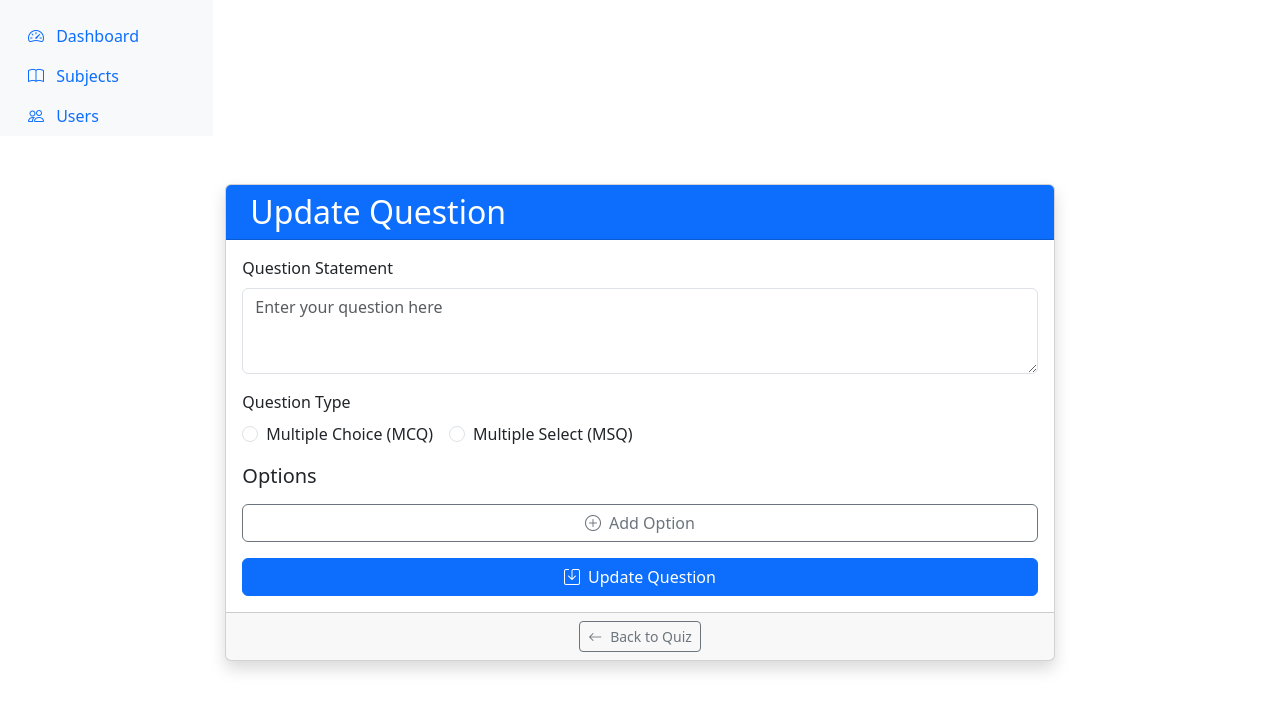
After one commit to 23f3003322/quiz-master-v1, a Flask app: template templates/admin/question/edit_question.html in a window 1280 px wide. The commit adds this page. Shown: the top 711 px of the page. Run offline with Flask 3, Linux system fonts and the light colour scheme; the template is opened without the code that fills it, so the values that code supplies are empty.

Commit message:
quiz crud operations added

```diff
--- a/application/models.py
+++ b/application/models.py
@@ -36,7 +36,7 @@ class Quiz(db.Model):
 
 class Question(db.Model):
     id = db.Column(db.Integer, primary_key=True)
-    question_text = db.Column(db.Text, nullable=False)
+    question_statement = db.Column(db.Text, nullable=False)
     question_type = db.Column(db.String(10))  # 'msq' or 'mcq'
     quiz_id = db.Column(db.Integer, db.ForeignKey('quiz.id'), nullable=False)
     options = db.relationship('Option', backref='question', lazy=True,cascade="all, delete")
--- a/templates/admin/chapter/view_chapter.html
+++ b/templates/admin/chapter/view_chapter.html
@@ -23,7 +23,7 @@
                             <div class="card-header">
                                 <h4 class="mb-0 flex ">
                                     <i class="bi bi-list-nested me-2"></i>Quizes
-
+                                    <a href="{{ url_for('create_quiz', chapter_id=chapter.id) }}" class="btn btn-outline-primary"> create New Quiz</a>
                                 </h4>
                             </div>
                             <div class="card-body p-0">
@@ -33,7 +33,7 @@
                                             {% for quiz in quizes %}
                                                 <li class="list-group-item d-flex justify-content-between align-items-center">
                                                     <div>
-                                                        <strong><a href="{{ url_for('get_chapter', chapter_id=chapter.id) }}">{{ quiz.title }}</a></strong>
+                                                        <strong><a href="{{ url_for('get_quiz', quiz_id=quiz.id) }}">{{ quiz.title }}</a></strong>
                                                         <span class="badge bg-secondary ms-2">
                                                             Quiz ID: {{ quiz.id }}
                                                         </span>
--- /dev/null
+++ b/templates/admin/question/edit_question.html
@@ -0,0 +1,252 @@
+{% extends "admin/base.html" %}
+{% block content %}
+
+<div class="container mt-5">
+    <div class="row justify-content-center">
+        <div class="col-md-10 col-lg-8">
+            <div class="card shadow">
+                <div class="card-header bg-primary text-white">
+                    <h2 class="mb-0">
+                        <i class="bi bi-journal-edit me-2"></i>Update Question
+                    </h2>
+                </div>
+                <div class="card-body">
+                    <!-- Flash Messages -->
+                    {% with messages = get_flashed_messages(with_categories=True) %}
+                        {% if messages %}
+                            {% for category, message in messages %}
+                                <div class="alert alert-{{ category }} alert-dismissible fade show" role="alert">
+                                    {{ message }}
+                                    <button type="button" class="btn-close" data-bs-dismiss="alert" aria-label="Close"></button>
+                                </div>
+                            {% endfor %}
+                        {% endif %}
+                    {% endwith %}
+
+                    <!-- Update Question Form -->
+                    <form id="questionForm" method="POST">
+                        <div class="mb-3">
+                            <label for="question_statement" class="form-label">Question Statement</label>
+                            <textarea
+                                class="form-control"
+                                id="question_statement"
+                                name="question_statement"
+                                rows="3"
+                                required
+                                placeholder="Enter your question here"
+                            >{{ question.question_statement }}</textarea>
+                        </div>
+
+                        <div class="mb-3">
+                            <label class="form-label">Question Type</label>
+                            <div class="d-flex">
+                                <div class="form-check me-3">
+                                    <input
+                                        class="form-check-input"
+                                        type="radio"
+                                        name="question_type"
+                                        id="mcq"
+                                        value="mcq"
+                                        required
+                                        {% if question.question_type == 'mcq' %}checked{% endif %}
+                                    >
+                                    <label class="form-check-label" for="mcq">
+                                        Multiple Choice (MCQ)
+                                    </label>
+                                </div>
+                                <div class="form-check">
+                                    <input
+                                        class="form-check-input"
+                                        type="radio"
+                                        name="question_type"
+                                        id="msq"
+                                        value="msq"
+                                        required
+                                        {% if question.question_type == 'msq' %}checked{% endif %}
+                                    >
+                                    <label class="form-check-label" for="msq">
+                                        Multiple Select (MSQ)
+                                    </label>
+                                </div>
+                            </div>
+                        </div>
+
+                        <div id="optionsSection">
+                            <h5 class="mb-3">Options</h5>
+                            <div id="optionsContainer">
+                                <!-- Existing options will be loaded here -->
+                                {% for option in options %}
+                                <div class="row mb-2 option-row g-2 align-items-center">
+                                    <div class="col-md-7">
+                                        <input
+                                            type="text"
+                                            class="form-control"
+                                            name="option_text[]"
+                                            placeholder="Enter option text"
+                                            value="{{ option.option_text }}"
+                                            required
+                                        >
+                                    </div>
+                                    <div class="col-md-3">
+                                        <div class="form-check">
+                                            <input
+                                                class="form-check-input"
+                                                type="{{ 'radio' if question.question_type == 'mcq' else 'checkbox' }}"
+                                                name="is_correct[]"
+                                                id="correctOption{{ loop.index }}"
+                                                value="{{ loop.index }}"
+                                                {% if option.is_correct %}checked{% endif %}
+                                            >
+                                            <label class="form-check-label" for="correctOption{{ loop.index }}">
+                                                Correct Option
+                                            </label>
+                                        </div>
+                                    </div>
+                                    <div class="col-md-2">
+                                        <button type="button" class="btn btn-danger btn-sm remove-option">
+                                            <i class="bi bi-trash"></i>
+                                        </button>
+                                    </div>
+                                </div>
+                                {% endfor %}
+                            </div>
+                            <div class="d-grid mb-3">
+                                <button type="button" id="addOptionBtn" class="btn btn-outline-secondary">
+                                    <i class="bi bi-plus-circle me-2"></i>Add Option
+                                </button>
+                            </div>
+                        </div>
+
+                        <div class="d-grid">
+                            <button type="submit" class="btn btn-primary">
+                                <i class="bi bi-save me-2"></i>Update Question
+                            </button>
+                        </div>
+                    </form>
+                </div>
+                <div class="card-footer text-center">
+                    <a href="{{ url_for('get_quiz', quiz_id=question.quiz_id) }}" class="btn btn-outline-secondary btn-sm">
+                        <i class="bi bi-arrow-left me-2"></i>Back to Quiz
+                    </a>
+                </div>
+            </div>
+        </div>
+    </div>
+</div>
+
+<script>
+    document.addEventListener('DOMContentLoaded', function() {
+        const optionsContainer = document.getElementById('optionsContainer');
+        const addOptionBtn = document.getElementById('addOptionBtn');
+        let optionCount = {{ options|length }};
+
+        // Function to add remove button event listener
+        function addRemoveListener(removeButton) {
+            removeButton.addEventListener('click', function() {
+                // Count existing option rows
+                const optionRows = optionsContainer.querySelectorAll('.option-row');
+
+                if (optionRows.length > 2) {
+                    // Remove the parent row
+                    optionsContainer.removeChild(removeButton.closest('.option-row'));
+                } else {
+                    alert('You must have at least two options!');
+                }
+            });
+        }
+
+        // Add remove listeners to existing remove buttons
+        optionsContainer.querySelectorAll('.remove-option').forEach(addRemoveListener);
+
+        addOptionBtn.addEventListener('click', function() {
+            optionCount++;
+            const optionRow = document.createElement('div');
+            optionRow.classList.add('row', 'mb-2', 'option-row', 'g-2', 'align-items-center');
+
+            const questionType = document.querySelector('input[name="question_type"]:checked').value;
+            const inputType = questionType === 'mcq' ? 'radio' : 'checkbox';
+
+            optionRow.innerHTML = `
+                <div class="col-md-7">
+                    <input
+                        type="text"
+                        class="form-control"
+                        name="option_text[]"
+                        placeholder="Enter option text"
+                        required
+                    >
+                </div>
+                <div class="col-md-3">
+                    <div class="form-check">
+                        <input
+                            class="form-check-input"
+                            type="${inputType}"
+                            name="is_correct[]"
+                            id="correctOption${optionCount}"
+                            value="${optionCount}"
+                        >
+                        <label class="form-check-label" for="correctOption${optionCount}">
+                            Correct Option
+                        </label>
+                    </div>
+                </div>
+                <div class="col-md-2">
+                    <button type="button" class="btn btn-danger btn-sm remove-option">
+                        <i class="bi bi-trash"></i>
+                    </button>
+                </div>
+            `;
+
+            // Add remove listener to new option's remove button
+            const removeButton = optionRow.querySelector('.remove-option');
+            addRemoveListener(removeButton);
+
+            optionsContainer.appendChild(optionRow);
+        });
+
+        // Question type change listener
+        const questionTypeInputs = document.querySelectorAll('input[name="question_type"]');
+        questionTypeInputs.forEach(input => {
+            input.addEventListener('change', function() {
+                const correctInputs = document.querySelectorAll('input[name="is_correct[]"]');
+                correctInputs.forEach(correctInput => {
+                    correctInput.type = this.value === 'mcq' ? 'radio' : 'checkbox';
+                });
+            });
+        });
+
+        // Form submission validation
+        const questionForm = document.getElementById('questionForm');
+        questionForm.addEventListener('submit', function(event) {
+            const questionType = document.querySelector('input[name="question_type"]:checked');
+            const options = document.querySelectorAll('input[name="option_text[]"]');
+            const correctOptions = document.querySelectorAll('input[name="is_correct[]"]:checked');
+
+            if (!questionType) {
+                event.preventDefault();
+                alert('Please select a question type');
+                return;
+            }
+
+            if (options.length < 2) {
+                event.preventDefault();
+                alert('Please add at least 2 options');
+                return;
+            }
+
+            if (questionType.value === 'mcq' && correctOptions.length !== 1) {
+                event.preventDefault();
+                alert('MCQ must have exactly one correct option');
+                return;
+            }
+
+            if (questionType.value === 'msq' && correctOptions.length < 1) {
+                event.preventDefault();
+                alert('MSQ must have at least one correct option');
+                return;
+            }
+        });
+    });
+</script>
+
+{% endblock %}
```
Also changed, not shown: application/controllers.py (+154 -0 lines), templates/admin/question/create_question.html (added, +213 -0 lines), templates/admin/quiz/view_quiz.html (added, +93 -0 lines).
